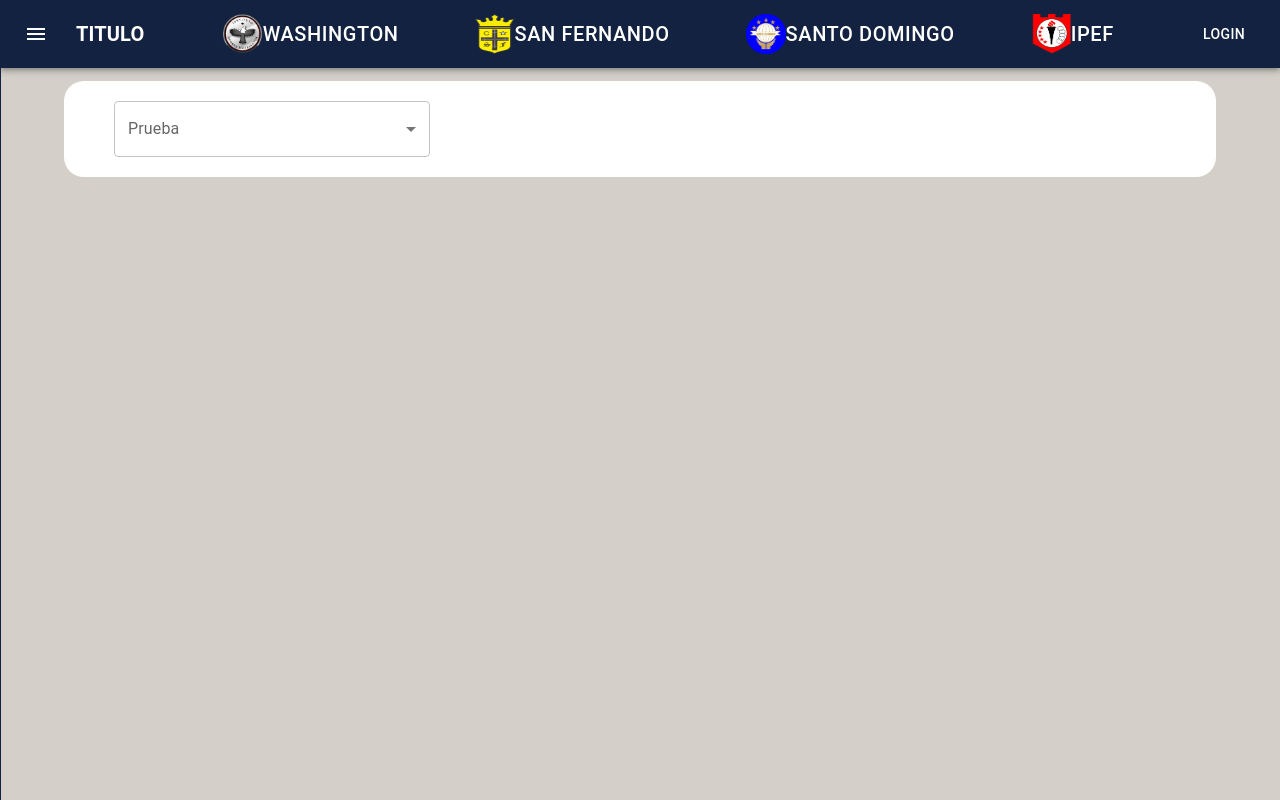
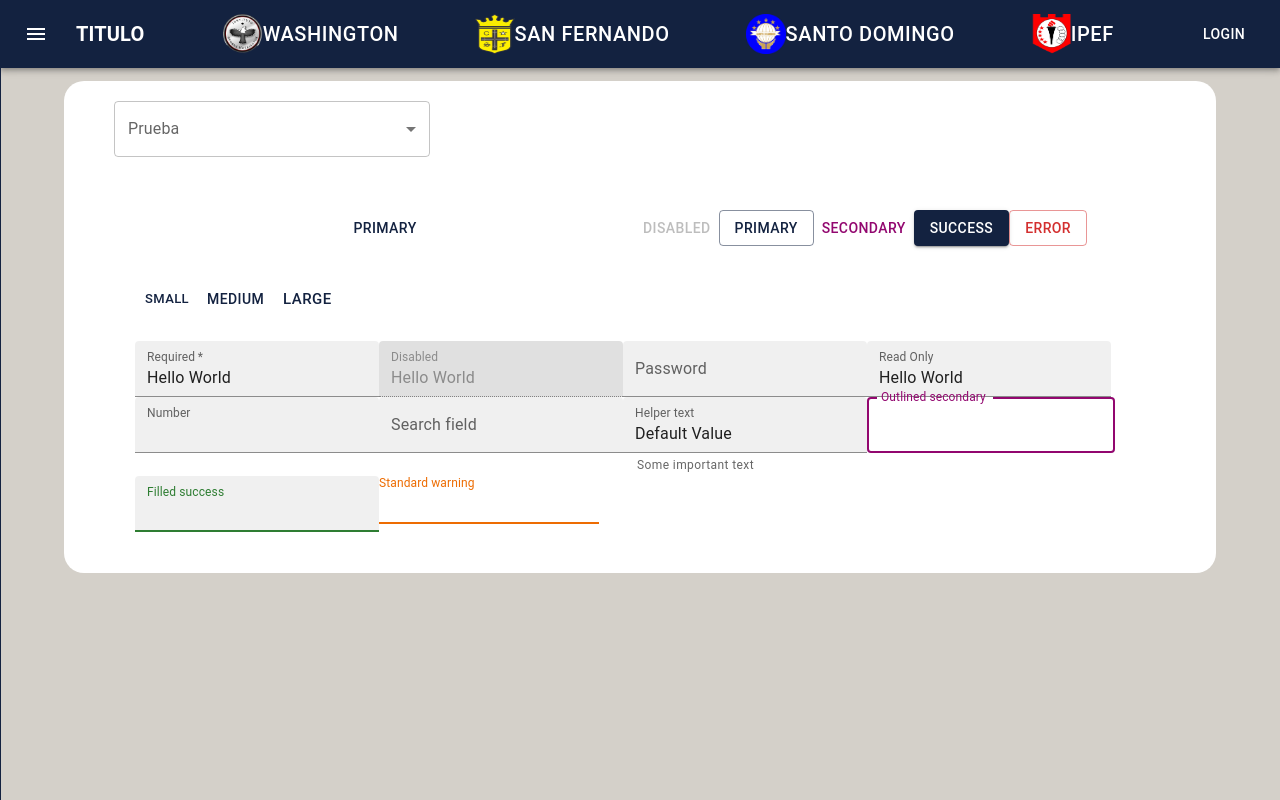
Before and after one commit to exequiel381/componentsFront, a React (Create React App) app: page /prueba in a window 1280 px wide. Built offline with nearby package versions, Linux system fonts and the light colour scheme.

Commit message:
componentes en prueba

```diff
--- a/src/pages/prueba.js
+++ b/src/pages/prueba.js
@@ -1,6 +1,8 @@
 import * as React from "react";
 import Container from "../components/Container/Container";
 import DropDown from "../components/Dropdown/Dropdown";
+import Button from "@mui/material/Button";
+import TextField from "@mui/material/TextField";
 
 const valuesDrop = [
   {
@@ -12,6 +14,15 @@ const valuesDrop = [
     descripcion: "segundo",
   },
 ];
+
+const styles = (theme) => ({
+  tr: {
+    background: "#f1f1f1",
+    "&:hover": {
+      background: "#f00",
+    },
+  },
+});
 
 const Prueba = () => {
   const [value, setValue] = React.useState("");
@@ -30,6 +41,95 @@ const Prueba = () => {
         width="30%"
         NameId="idPrueba"
       ></DropDown>
+      <div style={{ margin: "2%" }}>
+        <Button
+          sx={{ width: "500px", height: "100px" }}
+          onClick={() => {
+            alert("clicked");
+          }}
+        >
+          Primary
+        </Button>
+        <Button disabled>Disabled</Button>
+        <Button variant="outlined">Primary</Button>
+        <Button color="secondary">Secondary</Button>
+        <Button variant="contained" color="primary">
+          Success
+        </Button>
+        <Button variant="outlined" color="error">
+          Error
+        </Button>
+        <Button size="small">Small</Button>
+        <Button size="medium">Medium</Button>
+        <Button size="large">Large</Button>
+      </div>
+      <div style={{ margin: "2%" }}>
+        <TextField
+          required
+          id="filled-required"
+          label="Required"
+          defaultValue="Hello World"
+          variant="filled"
+        />
+        <TextField
+          disabled
+          id="filled-disabled"
+          label="Disabled"
+          defaultValue="Hello World"
+          variant="filled"
+        />
+        <TextField
+          id="filled-password-input"
+          label="Password"
+          type="password"
+          autoComplete="current-password"
+          variant="filled"
+        />
+        <TextField
+          id="filled-read-only-input"
+          label="Read Only"
+          defaultValue="Hello World"
+          InputProps={{
+            readOnly: true,
+          }}
+          variant="filled"
+        />
+        <TextField
+          id="filled-number"
+          label="Number"
+          type="number"
+          InputLabelProps={{
+            shrink: true,
+          }}
+          variant="filled"
+        />
+        <TextField
+          id="filled-search"
+          label="Search field"
+          type="search"
+          variant="filled"
+        />
+        <TextField
+          id="filled-helperText"
+          label="Helper text"
+          defaultValue="Default Value"
+          helperText="Some important text"
+          variant="filled"
+        />
+        <TextField label="Outlined secondary" color="secondary" focused />
+        <TextField
+          label="Filled success"
+          variant="filled"
+          color="success"
+          focused
+        />
+        <TextField
+          label="Standard warning"
+          variant="standard"
+          color="warning"
+          focused
+        />
+      </div>
     </Container>
   );
 };
--- a/src/temaConfig.js
+++ b/src/temaConfig.js
@@ -6,7 +6,7 @@ const theme = createTheme({
       main: "#132240",
     },
     secondary: {
-      main: "#edf2ff",
+      main: "#92076f",
     },
   },
 });
```
